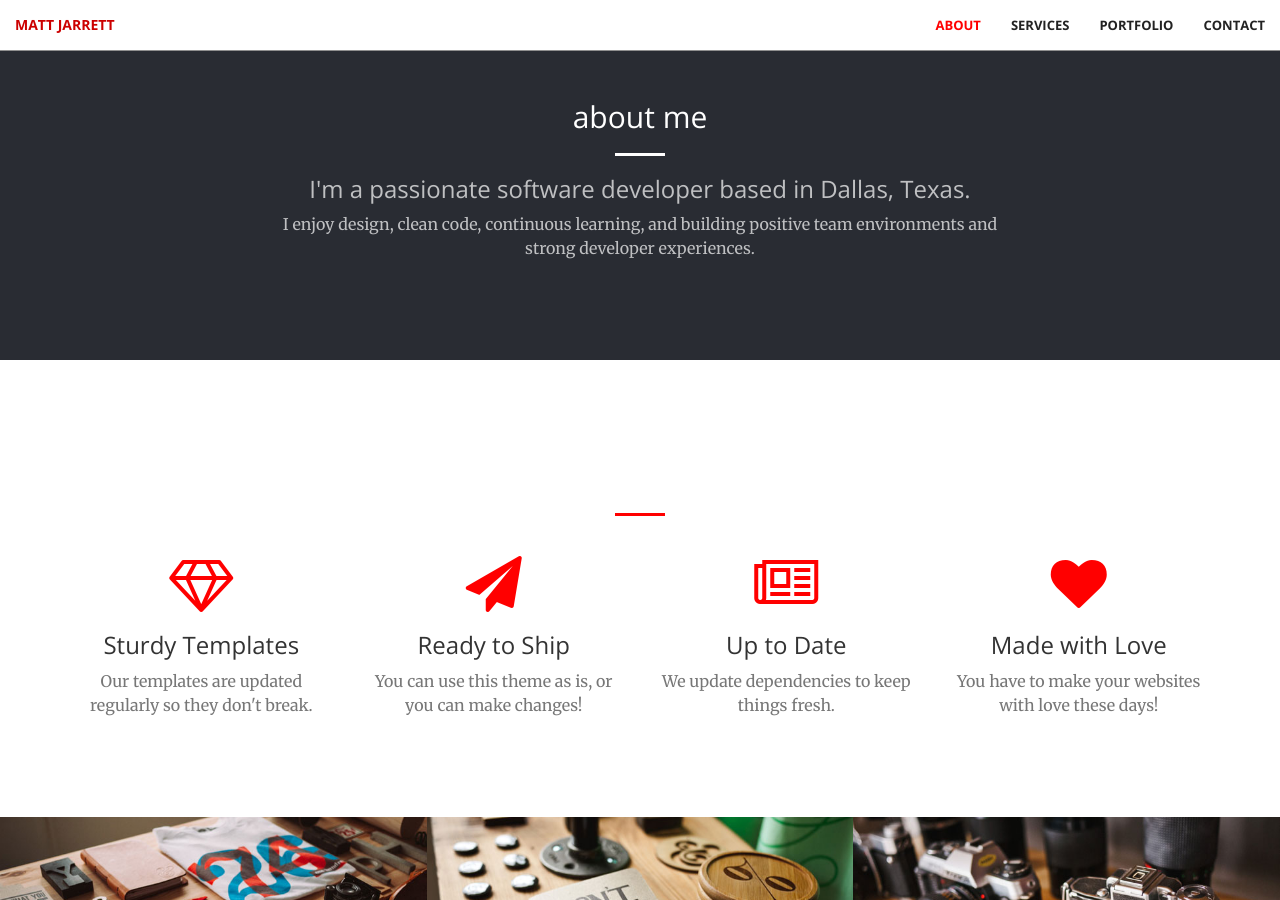
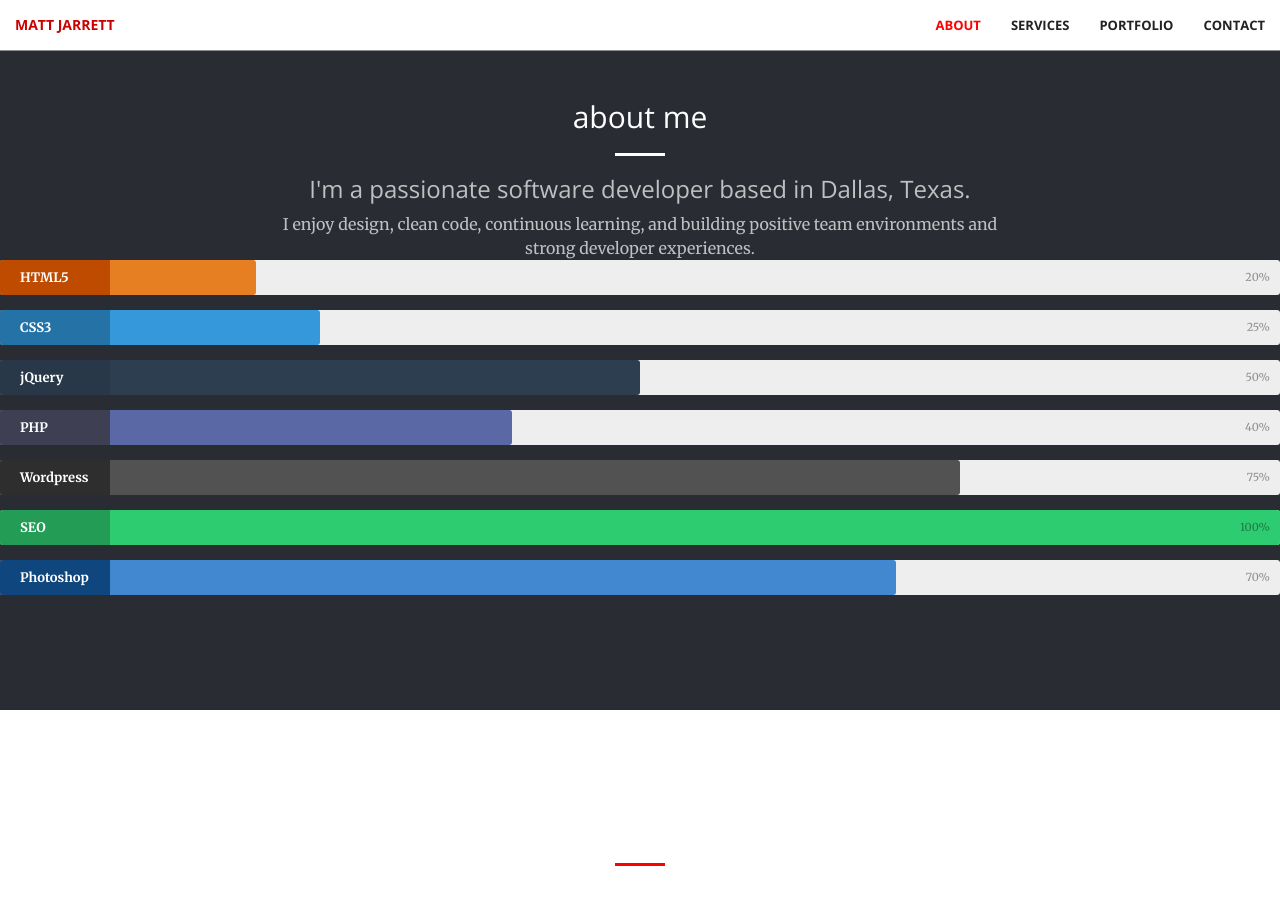
Before and after one commit to cujarrett/cujarrett.github.io, a Jekyll site: the page built from index.html, in a window 1280 px wide and 900 px high, scrolled down 900 px. Built offline with Jekyll 4.4.1, drawn with Linux system fonts in a browser that asks for light colours; Markdown is read by kramdown in place of the engine named in the settings.

Commit message:
Adds skills bar

```diff
--- a/_includes/call-to-action.html
+++ b/_includes/call-to-action.html
@@ -9,4 +9,46 @@
       </div>
     </div>
   </div>
+
+  <div class="skillbar clearfix " data-percent="20%">
+    <div class="skillbar-title" style="background: #d35400;"><span>HTML5</span></div>
+    <div class="skillbar-bar" style="background: #e67e22;"></div>
+    <div class="skill-bar-percent">20%</div>
+  </div> <!-- End Skill Bar -->
+
+  <div class="skillbar clearfix " data-percent="25%">
+    <div class="skillbar-title" style="background: #2980b9;"><span>CSS3</span></div>
+    <div class="skillbar-bar" style="background: #3498db;"></div>
+    <div class="skill-bar-percent">25%</div>
+  </div> <!-- End Skill Bar -->
+
+  <div class="skillbar clearfix " data-percent="50%">
+    <div class="skillbar-title" style="background: #2c3e50;"><span>jQuery</span></div>
+    <div class="skillbar-bar" style="background: #2c3e50;"></div>
+    <div class="skill-bar-percent">50%</div>
+  </div> <!-- End Skill Bar -->
+
+  <div class="skillbar clearfix " data-percent="40%">
+    <div class="skillbar-title" style="background: #46465e;"><span>PHP</span></div>
+    <div class="skillbar-bar" style="background: #5a68a5;"></div>
+    <div class="skill-bar-percent">40%</div>
+  </div> <!-- End Skill Bar -->
+
+  <div class="skillbar clearfix " data-percent="75%">
+    <div class="skillbar-title" style="background: #333333;"><span>Wordpress</span></div>
+    <div class="skillbar-bar" style="background: #525252;"></div>
+    <div class="skill-bar-percent">75%</div>
+  </div> <!-- End Skill Bar -->
+
+  <div class="skillbar clearfix " data-percent="100%">
+    <div class="skillbar-title" style="background: #27ae60;"><span>SEO</span></div>
+    <div class="skillbar-bar" style="background: #2ecc71;"></div>
+    <div class="skill-bar-percent">100%</div>
+  </div> <!-- End Skill Bar -->
+
+  <div class="skillbar clearfix " data-percent="70%">
+    <div class="skillbar-title" style="background: #124e8c;"><span>Photoshop</span></div>
+    <div class="skillbar-bar" style="background: #4288d0;"></div>
+    <div class="skill-bar-percent">70%</div>
+  </div> <!-- End Skill Bar -->
 </section>
--- a/_includes/scripts.html
+++ b/_includes/scripts.html
@@ -11,3 +11,6 @@
 
 <!-- Custom Theme JavaScript -->
 <script src="js/creative.js"></script>
+
+<!-- Custom Skills Bar JavaScript -->
+<script src="js/skills-bar.js"></script>
--- a/_sass/_base.scss
+++ b/_sass/_base.scss
@@ -354,3 +354,76 @@ img::-moz-selection {
 body {
   -webkit-tap-highlight-color: $theme-dark;
 }
+
+.skillbar {
+	position:relative;
+	display:block;
+	margin-bottom:15px;
+	width:100%;
+	background:#eee;
+	height:35px;
+	border-radius:3px;
+	-moz-border-radius:3px;
+	-webkit-border-radius:3px;
+	-webkit-transition:0.4s linear;
+	-moz-transition:0.4s linear;
+	-ms-transition:0.4s linear;
+	-o-transition:0.4s linear;
+	transition:0.4s linear;
+	-webkit-transition-property:width, background-color;
+	-moz-transition-property:width, background-color;
+	-ms-transition-property:width, background-color;
+	-o-transition-property:width, background-color;
+	transition-property:width, background-color;
+}
+
+.skillbar-title {
+	position:absolute;
+	top:0;
+	left:0;
+width:110px;
+	font-weight:bold;
+	font-size:13px;
+	color:#ffffff;
+	background:#6adcfa;
+	-webkit-border-top-left-radius:3px;
+	-webkit-border-bottom-left-radius:4px;
+	-moz-border-radius-topleft:3px;
+	-moz-border-radius-bottomleft:3px;
+	border-top-left-radius:3px;
+	border-bottom-left-radius:3px;
+}
+
+.skillbar-title span {
+	display:block;
+	background:rgba(0, 0, 0, 0.1);
+	padding:0 20px;
+	height:35px;
+	line-height:35px;
+	-webkit-border-top-left-radius:3px;
+	-webkit-border-bottom-left-radius:3px;
+	-moz-border-radius-topleft:3px;
+	-moz-border-radius-bottomleft:3px;
+	border-top-left-radius:3px;
+	border-bottom-left-radius:3px;
+}
+
+.skillbar-bar {
+	height:35px;
+	width:0px;
+	background:#6adcfa;
+	border-radius:3px;
+	-moz-border-radius:3px;
+	-webkit-border-radius:3px;
+}
+
+.skill-bar-percent {
+	position:absolute;
+	right:10px;
+	top:0;
+	font-size:11px;
+	height:35px;
+	line-height:35px;
+	color:#ffffff;
+	color:rgba(0, 0, 0, 0.4);
+}
--- /dev/null
+++ b/js/skills-bar.js
@@ -0,0 +1,7 @@
+jQuery(document).ready(function(){
+  jQuery('.skillbar').each(function(){
+    jQuery(this).find('.skillbar-bar').animate({
+      width:jQuery(this).attr('data-percent')
+    },6000);
+  });
+});
```
